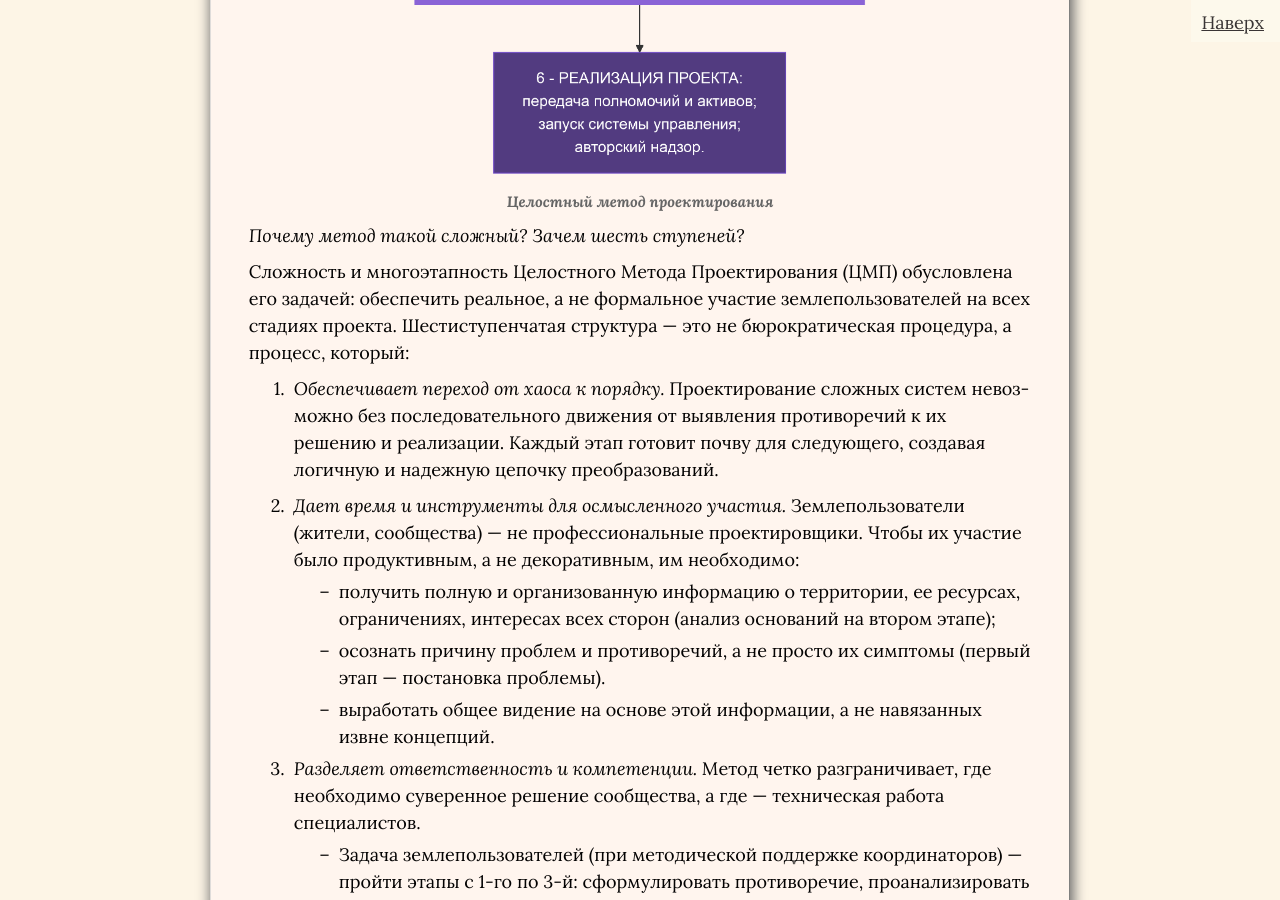
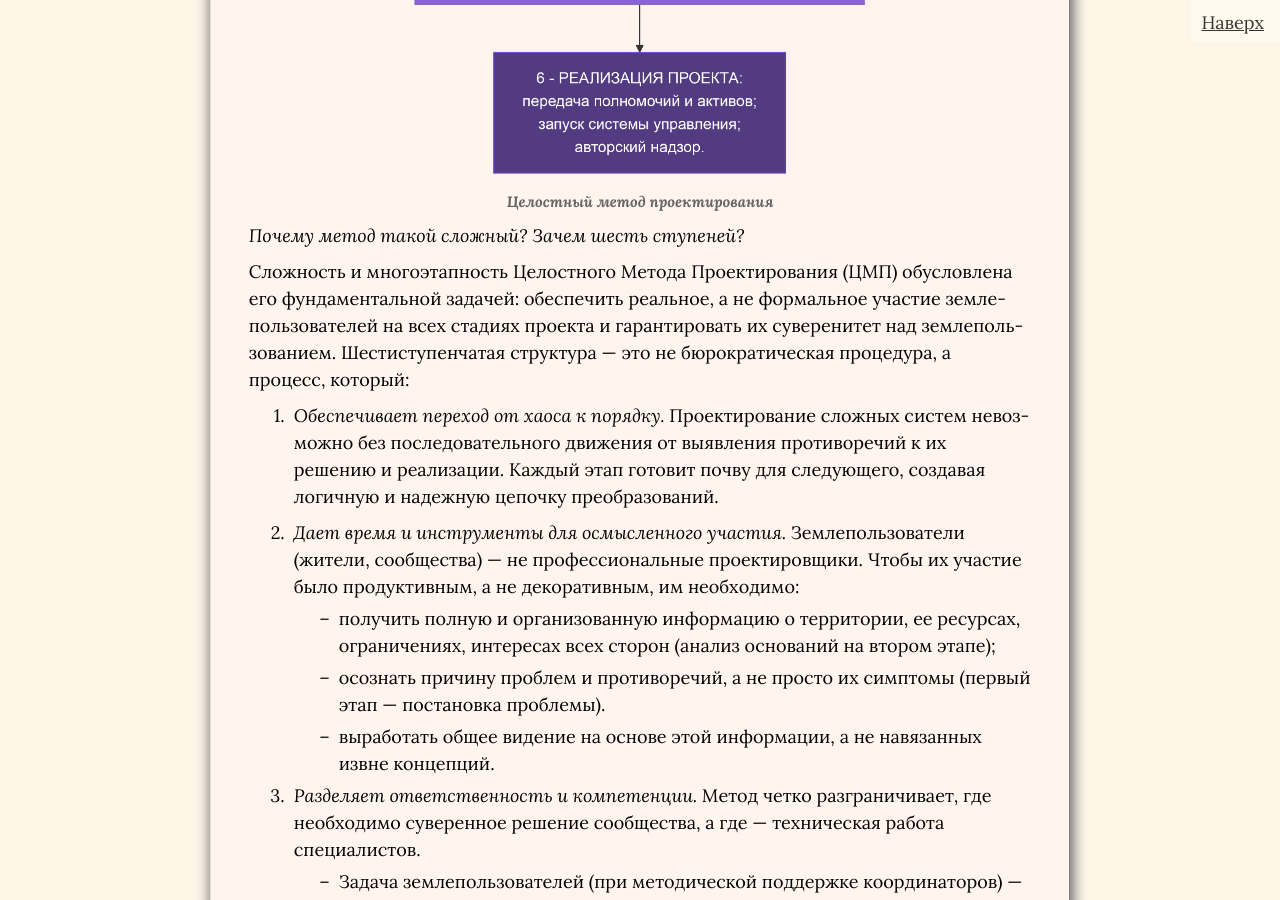
Before and after one commit to SergSi/land-use-art, a Jekyll site: the page built from _posts/2025-09-03-metod.md, in a window 1280 px wide and 900 px high, scrolled down 9351 px. Built offline with Jekyll 4.4.1, drawn with Linux system fonts in a browser that asks for light colours; some web fonts are replaced.

Commit message:
Update 2025-09-03-metod.md

```diff
--- a/_posts/2025-09-03-metod.md
+++ b/_posts/2025-09-03-metod.md
@@ -106,7 +106,7 @@ p {
 
 *Почему метод такой сложный? Зачем шесть ступеней?*
 
-Сложность и многоэтапность Целостного Метода Проектирования (ЦМП) обусловлена его задачей: обеспечить реальное, а не формальное участие землепользователей на всех стадиях проекта. Шестиступенчатая структура — это не бюрократическая процедура, а процесс, который:
+Сложность и многоэтапность Целостного Метода Проектирования (ЦМП) обусловлена его фундаментальной задачей: обеспечить реальное, а не формальное участие землепользователей на всех стадиях проекта и гарантировать их суверенитет над землепользованием. Шестиступенчатая структура — это не бюрократическая процедура, а процесс, который:
 
 1.  *Обеспечивает переход от хаоса к порядку.* Проектирование сложных систем невозможно без последовательного движения от выявления противоречий к их решению и реализации. Каждый этап готовит почву для следующего, создавая логичную и надежную цепочку преобразований.
 
```
